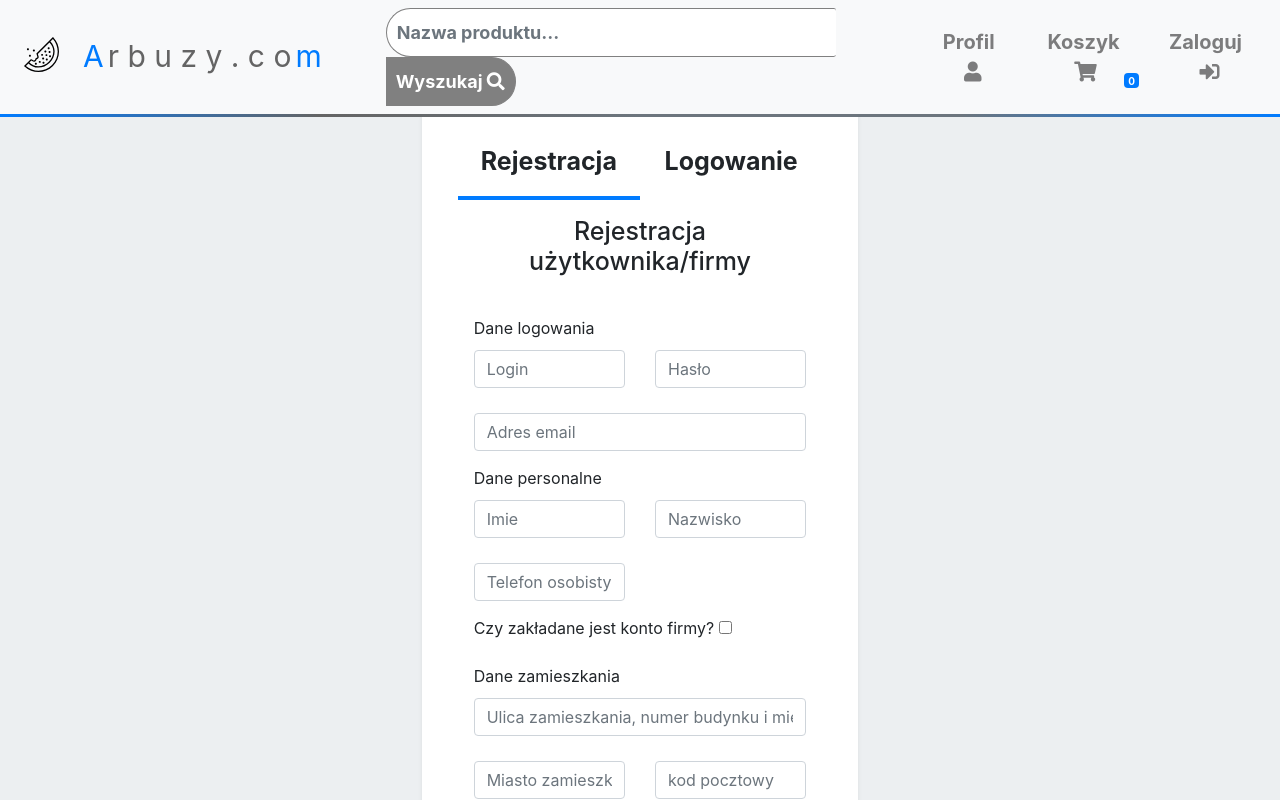
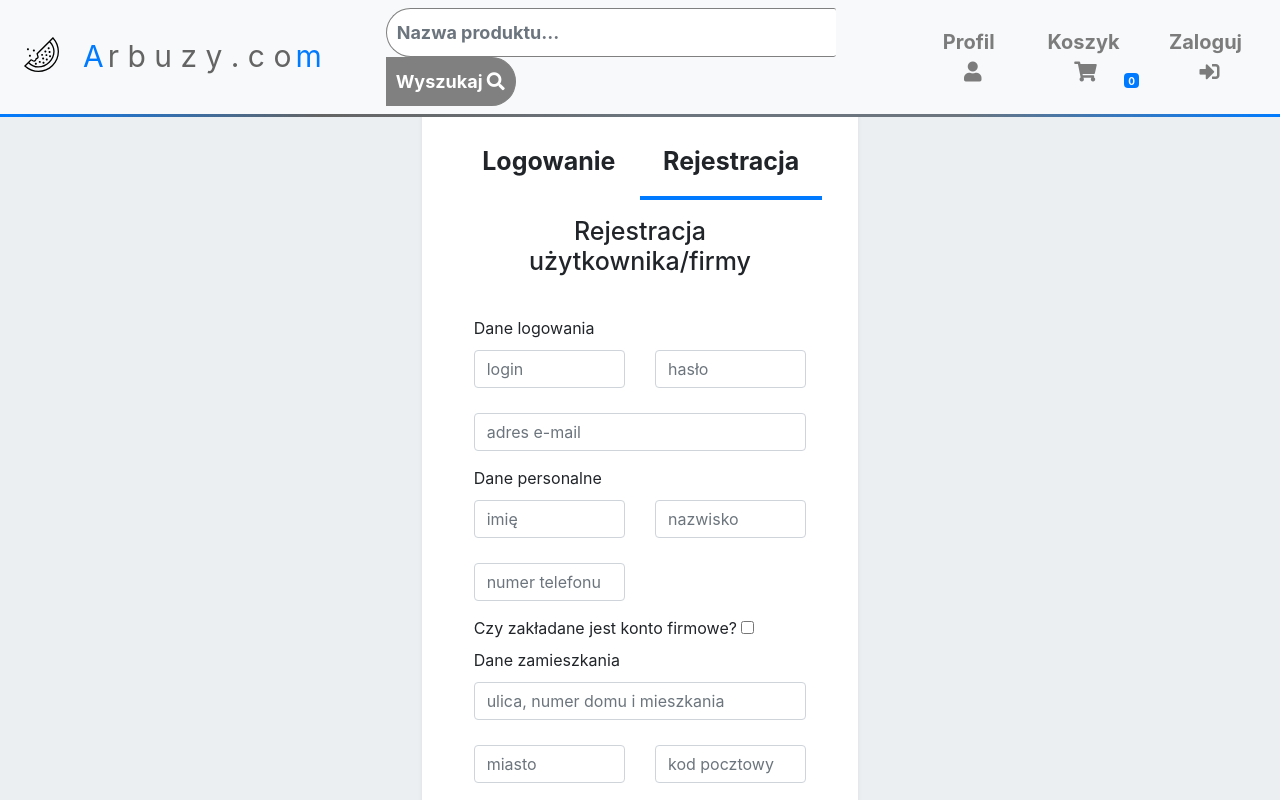
Before and after one commit to OstrowskiBartosz/Arbuzy, a React (Create React App) app in the folder client/: page /zaloguj in a window 1280 px wide. Both pictures are taken after a click on the element "Rejestracja". Shown: the top 800 px of the page. Built offline with nearby package versions, Linux system fonts and the light colour scheme.

Commit message:
ogarnięcie stylistyczno logistyczne formularzy logowania i rejestracji

```diff
--- a/client/src/components/LoginSignupComp.jsx
+++ b/client/src/components/LoginSignupComp.jsx
@@ -144,6 +144,16 @@ class LoginSignupComp extends React.Component {
           <div className="col-xl-4 mt-5 componentBackgroundColor shadow-sm p-3 mb-5 bg-white rounded">
             <div className="card-body">
               <div
+                id="Logintab"
+                className={
+                  "outlinetab col-lg-6 " +
+                  (this.state.activeLogin ? " activeTab" : "")
+                }
+                onClick={event => this.handleSLChange(event)}
+              >
+                Logowanie
+              </div>
+              <div
                 id="Signuptab"
                 className={
                   "outlinetab col-lg-6 " +
@@ -152,16 +162,6 @@ class LoginSignupComp extends React.Component {
                 onClick={event => this.handleSLChange(event)}
               >
                 Rejestracja
-              </div>
-              <div
-                id="Logintab"
-                className={
-                  "outlinetab col-lg-6 " +
-                  (this.state.activeLogin ? " activeTab" : "")
-                }
-                onClick={event => this.handleSLChange(event)}
-              >
-                Logowanie
               </div>
             </div>
             <div
@@ -184,7 +184,7 @@ class LoginSignupComp extends React.Component {
                         type="text"
                         name="login"
                         className="form-control"
-                        placeholder="Login"
+                        placeholder="login"
                         required
                       ></input>
                     </div>
@@ -193,7 +193,7 @@ class LoginSignupComp extends React.Component {
                         type="password"
                         name="haslo"
                         className="form-control"
-                        placeholder="Hasło"
+                        placeholder="hasło"
                         required
                       ></input>
                     </div>
@@ -205,7 +205,7 @@ class LoginSignupComp extends React.Component {
                         type="text"
                         name="email"
                         className="form-control"
-                        placeholder="Adres email"
+                        placeholder="adres e-mail"
                         required
                       ></input>
                     </div>
@@ -218,7 +218,7 @@ class LoginSignupComp extends React.Component {
                         type="text"
                         name="imie"
                         className="form-control"
-                        placeholder="Imie"
+                        placeholder="imię"
                         required
                       ></input>
                     </div>
@@ -227,7 +227,7 @@ class LoginSignupComp extends React.Component {
                         type="text"
                         name="nazwisko"
                         className="form-control"
-                        placeholder="Nazwisko"
+                        placeholder="nazwisko"
                         required
                       ></input>
                     </div>
@@ -239,17 +239,16 @@ class LoginSignupComp extends React.Component {
                         type="text"
                         name="telefon_o"
                         className="form-control"
-                        placeholder="Telefon osobisty"
+                        placeholder="numer telefonu"
                         required
                       ></input>
                     </div>
                   </div>
 
-                  <div className="SignupCompanyCheckbox pb-4">
-                    Czy zakładane jest konto firmy?{" "}
+                  <div className="SignupCompanyCheckbox pb-2">
+                    Czy zakładane jest konto firmowe?{" "}
                     <input
                       type="checkbox"
-                      placeholder="Nazwisko"
                       onChange={event => this.handleFirmaChange(event)}
                     ></input>
                   </div>
@@ -265,7 +264,7 @@ class LoginSignupComp extends React.Component {
                         type="text"
                         name="nazwa_firmy"
                         className="form-control"
-                        placeholder="Nazwa firmy"
+                        placeholder="nazwa firmy"
                         required={this.state.czyfirma ? " required" : ""}
                       ></input>
                     </div>
@@ -274,20 +273,22 @@ class LoginSignupComp extends React.Component {
                         type="text"
                         name="nip"
                         className="form-control"
-                        placeholder="numer NIP"
+                        placeholder="numer nip"
                         required={this.state.czyfirma ? " required" : ""}
                       ></input>
                     </div>
                   </div>
 
-                  <div>Dane zamieszkania</div>
+                  <div className={"" + (this.state.czyfirma ? "hidden" : "")}>
+                    Dane zamieszkania
+                  </div>
                   <div className="row">
                     <div className="col-12 signupinput">
                       <input
                         type="text"
                         name="ulica"
                         className="form-control"
-                        placeholder="Ulica zamieszkania, numer budynku i mieszkania"
+                        placeholder="ulica, numer domu i mieszkania"
                         required
                       ></input>
                     </div>
@@ -299,7 +300,7 @@ class LoginSignupComp extends React.Component {
                         type="text"
                         name="miasto"
                         className="form-control"
-                        placeholder="Miasto zamieszkania"
+                        placeholder="miasto"
                         required
                       ></input>
                     </div>
@@ -332,7 +333,7 @@ class LoginSignupComp extends React.Component {
                   <div className="loginSignupSubmitButton">
                     <input
                       type="submit"
-                      value="utwórz konto"
+                      value="Utwórz konto"
                       className="btn btn-outline-primary"
                     ></input>
                   </div>
@@ -402,7 +403,7 @@ class LoginSignupComp extends React.Component {
           <div className="col-lg-5 text-left">
             <Link className="btn btn-outline-secondary" to="/">
               {" "}
-              <i className="fas fa-chevron-left"></i> Cofnij do strony głównej
+              <i className="fas fa-chevron-left"></i> Wróć do strony głównej
             </Link>
           </div>
           <div className="col-lg-4"></div>
```
